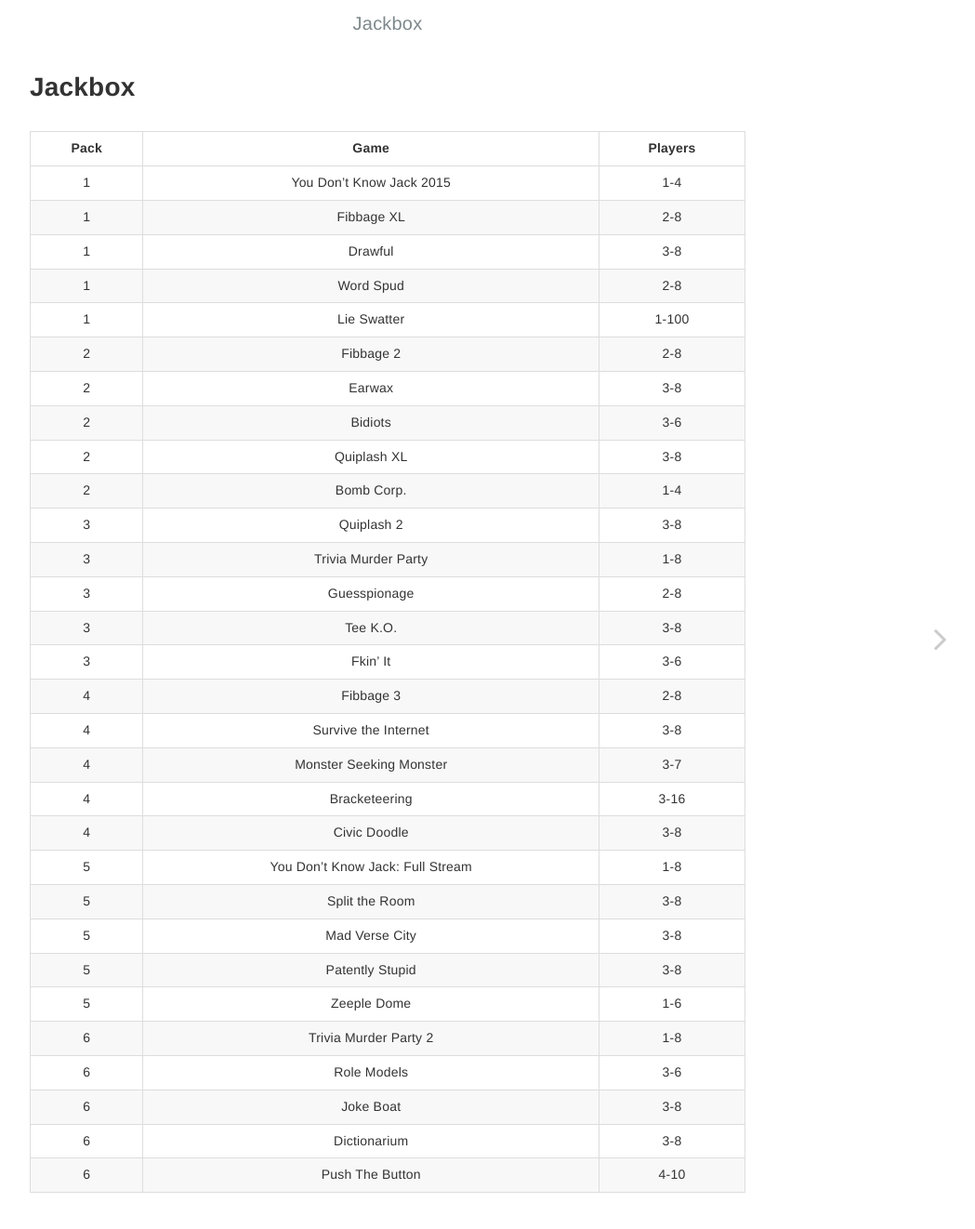
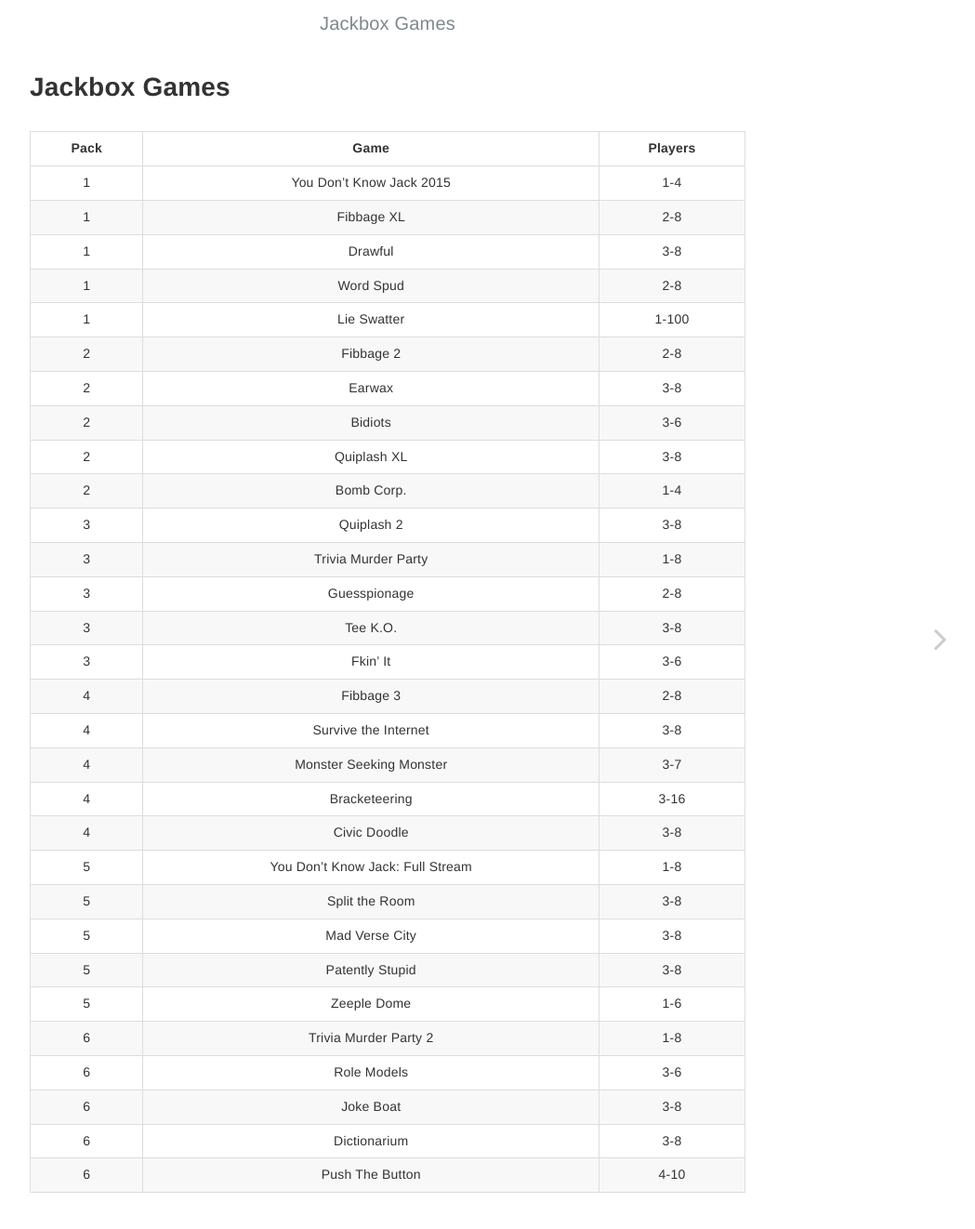
Before and after one commit to samureiser/jackbox, a Jekyll site: the page built from index.md, in a window 1280 px wide. Shown: the whole page at 93% size, without its empty margins (223-1272 px from the left). Built offline with Jekyll 4.4.1, drawn with Linux system fonts in a browser that asks for light colours; part of the change alters nothing that is shown.

Commit message:
Update _config.yml

```diff
--- a/_config.yml
+++ b/_config.yml
@@ -1,6 +1,6 @@
 # Configurations
-title:            Jackbox
-longtitle:        Aaron's Jackbox games
+title:            Jackbox Games
+longtitle:        An Accounting of Jackbox games
 author:           samureiser
 email:            samureiser@gmail.com
 description: >
@@ -52,3 +52,7 @@ regenerate:       true
 plugins:
   - jekyll-feed
   - jemoji
+
+# Other Configurations
+# https://jekyllrb.com/docs/configuration/options/
+timezone: America/Chicago
```
